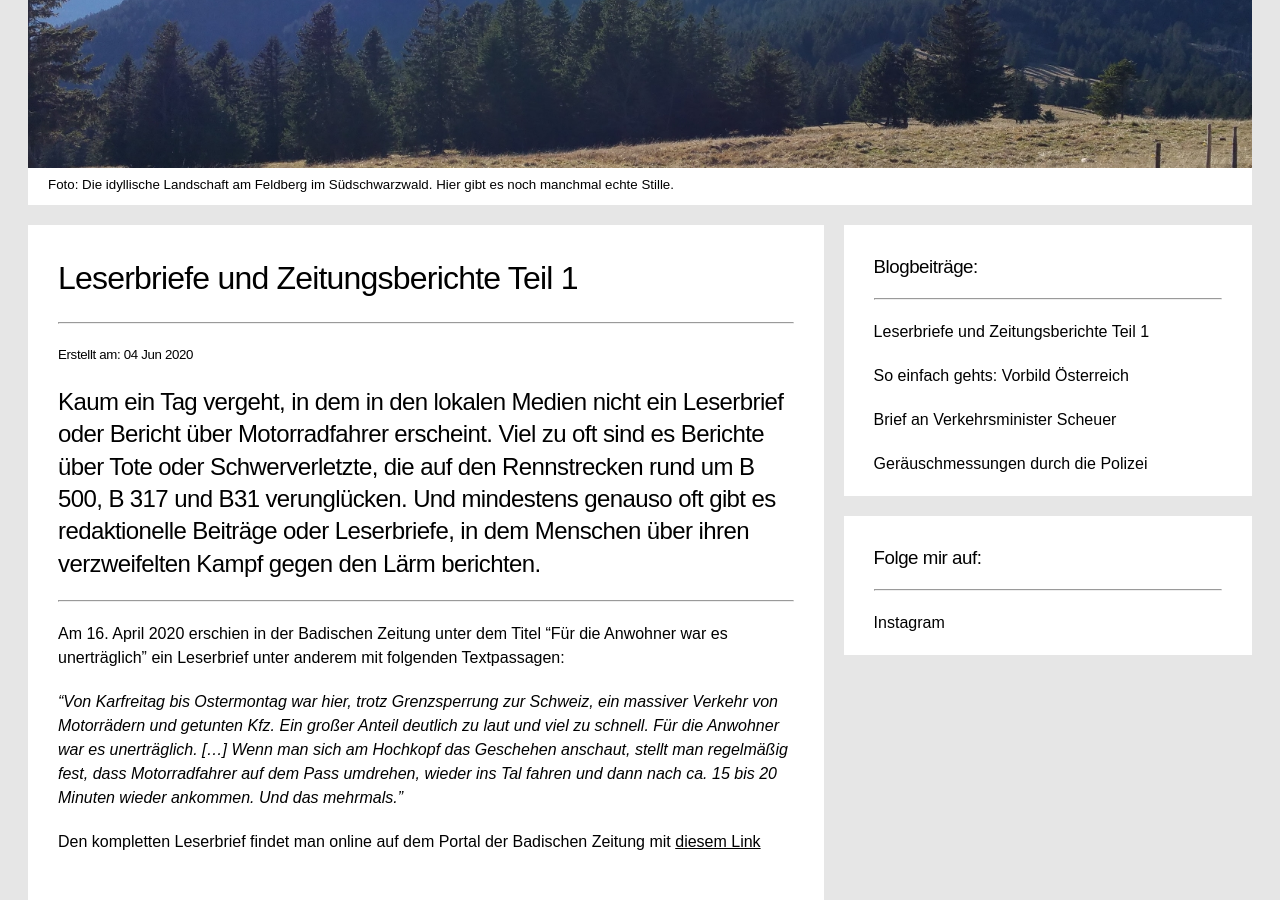
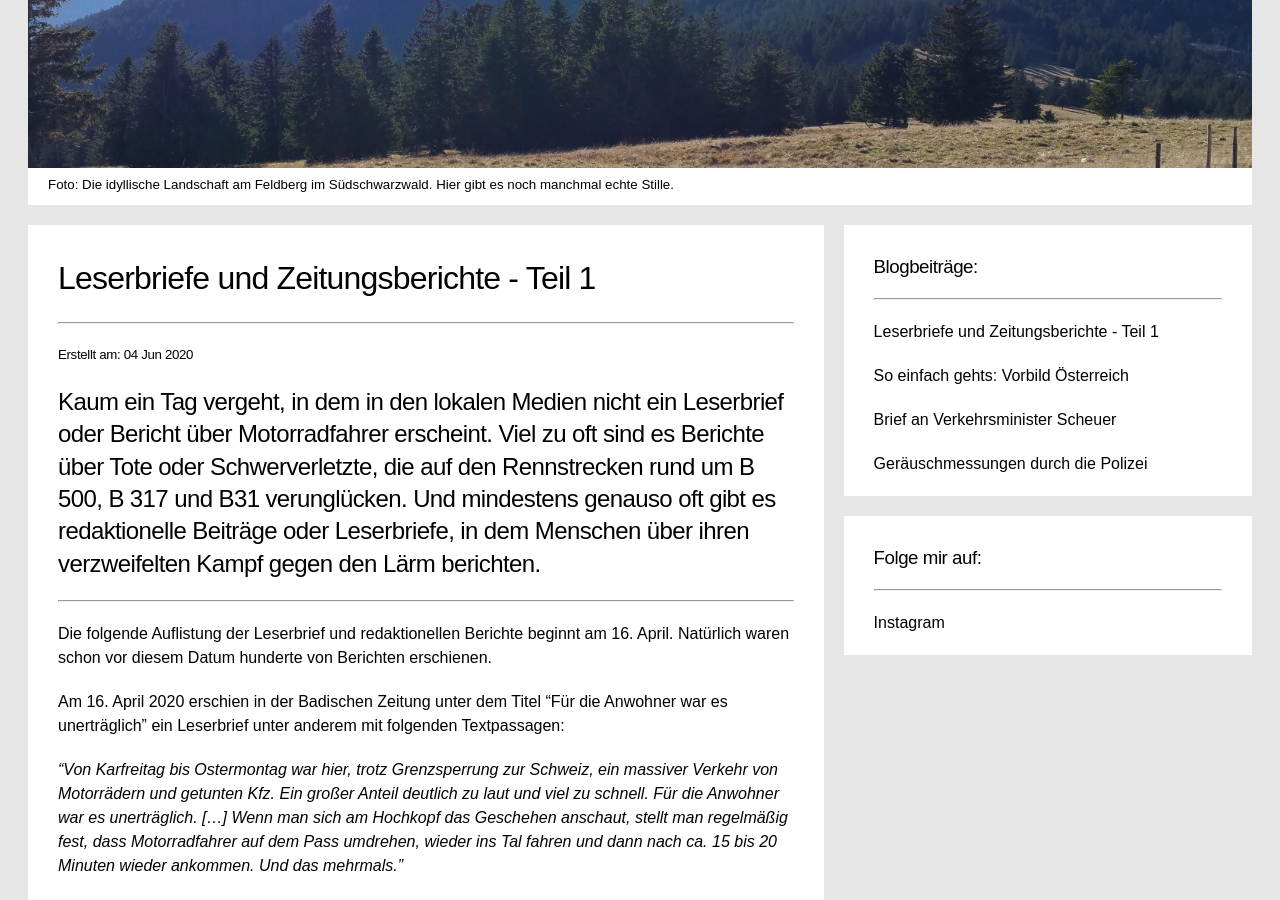
Before and after one commit to rettet-die-stille/rettet-die-stille.github.io, a Jekyll site: the page built from _posts/2020-06-04-Leserbrief-und-Zeitungsberichte-Teil-1.md, in a window 1280 px wide and 900 px high, scrolled down 226 px. Built offline with Jekyll 4.4.1, drawn with Linux system fonts in a browser that asks for light colours.

Commit message:
Update 2020-06-04-Leserbrief-und-Zeitungsberichte-Teil-1.md

```diff
--- a/_posts/2020-06-04-Leserbrief-und-Zeitungsberichte-Teil-1.md
+++ b/_posts/2020-06-04-Leserbrief-und-Zeitungsberichte-Teil-1.md
@@ -1,9 +1,11 @@
 ---
 layout: post
-title: "Leserbriefe und Zeitungsberichte Teil 1"
+title: "Leserbriefe und Zeitungsberichte - Teil 1"
 date: 2020-06-04
 shorttext: "Kaum ein Tag vergeht, in dem in den lokalen Medien nicht ein Leserbrief oder Bericht über Motorradfahrer erscheint. Viel zu oft sind es Berichte über Tote oder Schwerverletzte, die auf den Rennstrecken rund um B 500, B 317 und B31 verunglücken. Und mindestens genauso oft gibt es redaktionelle Beiträge oder Leserbriefe, in dem Menschen über ihren verzweifelten Kampf gegen den Lärm berichten."
 ---
+
+Die folgende Auflistung der Leserbrief und redaktionellen Berichte beginnt am 16. April. Natürlich waren schon vor diesem Datum hunderte von Berichten erschienen.
 
 Am 16. April 2020 erschien in der Badischen Zeitung unter dem Titel "Für die Anwohner war es unerträglich" ein Leserbrief unter anderem mit folgenden Textpassagen:
 
```
